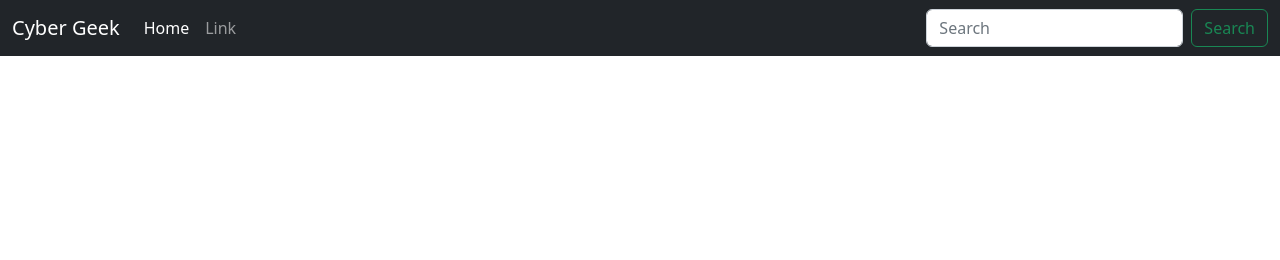
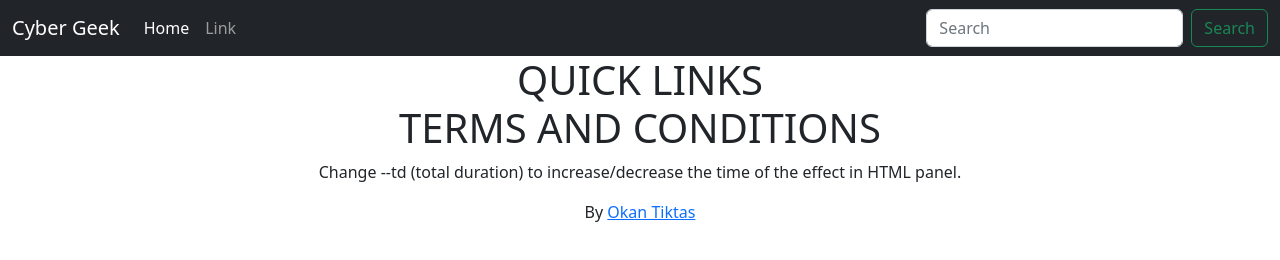
Before and after one commit to Roshan-ac/Cyber_Geek, a plain HTML site: page index.html in a window 1280 px wide. Drawn offline with nearby package versions, Linux system fonts and the light colour scheme.

Commit message:
update index.html

```diff
--- a/index.html
+++ b/index.html
@@ -35,6 +35,16 @@
             </div>
         </nav>
         </header>
+<center><h1 class="block-effect" style="--td: 1.2s">
+  <div class="block-reveal" style="--bc: #4040bf; --d: .1s">QUICK LINKS</div>
+  <div class="block-reveal" style="--bc: #bf4060; --d: .5s">TERMS AND CONDITIONS</div>
+</h1>
+
+<div class="info">
+  <p>Change --td (total duration) to increase/decrease the time of the effect in HTML panel.</p>
+  <div>By <a href="" target="_blank">Okan Tiktas</a></div>
+</div>
+</center>
         <script src="https://cdn.jsdelivr.net/npm/bootstrap@5.2.0-beta1/dist/js/bootstrap.bundle.min.js" integrity="sha384-pprn3073KE6tl6bjs2QrFaJGz5/SUsLqktiwsUTF55Jfv3qYSDhgCecCxMW52nD2" crossorigin="anonymous"></script>
 
 </body>
```
